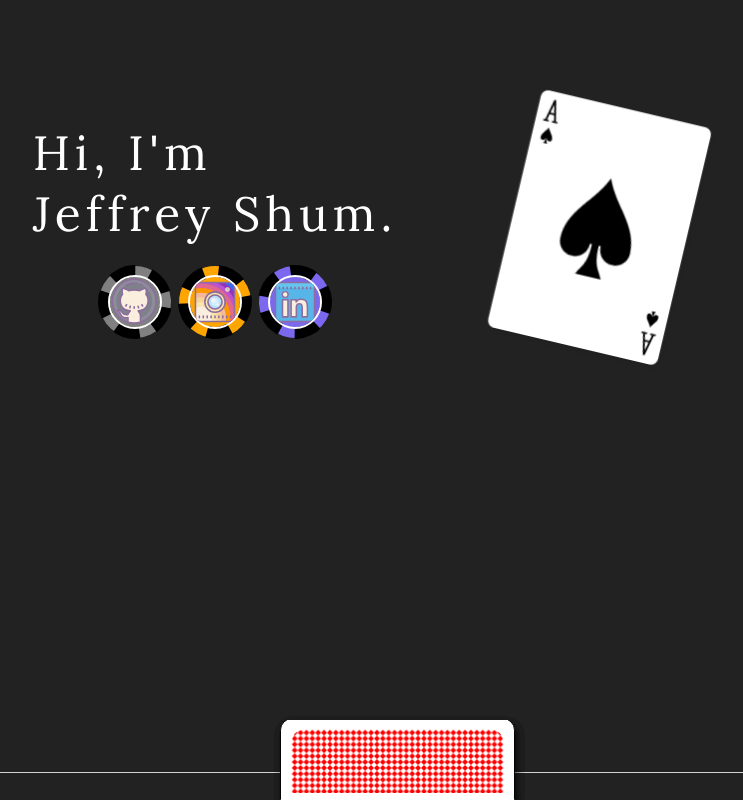
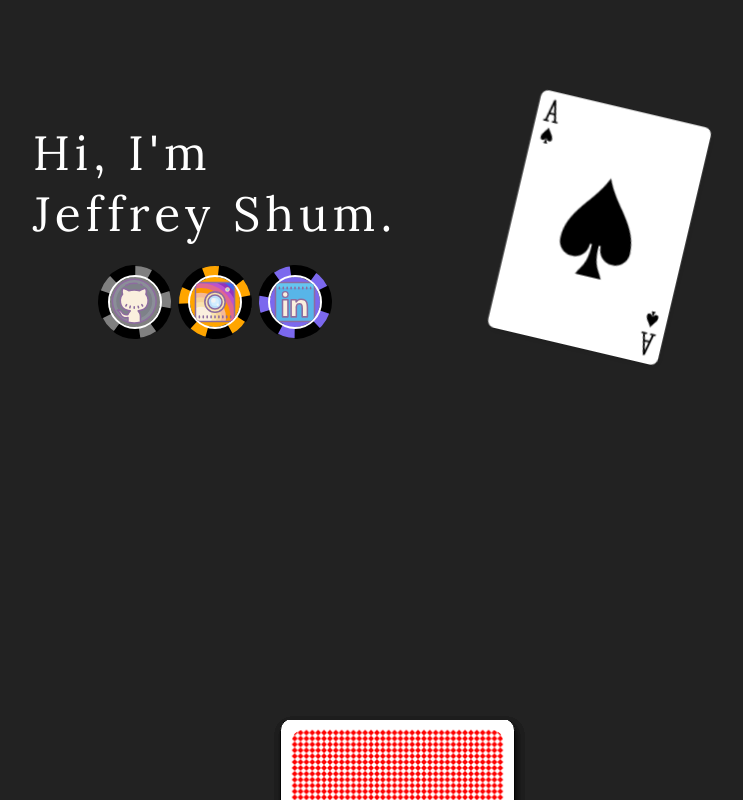
Before and after one commit to jeffreyshum/portfolio-v4, a React (Vite) app: page / in a window 1280 px wide. Shown: the top 800 px of the page, without its empty margins (243-986 px from the left). Built offline with nearby package versions, Linux system fonts and the light colour scheme.

Commit message:
fix: fixed overlap inconsistencies

```diff
--- a/src/components/Sections/Hero.tsx
+++ b/src/components/Sections/Hero.tsx
@@ -6,6 +6,7 @@ import IconChip from "../IconChip"
 
 const StyledHeroSection = styled(StyledAppSection)`
   padding-top: 7rem;
+  padding-bottom: 7rem;
   overflow-x: hidden;
 `
 
```
